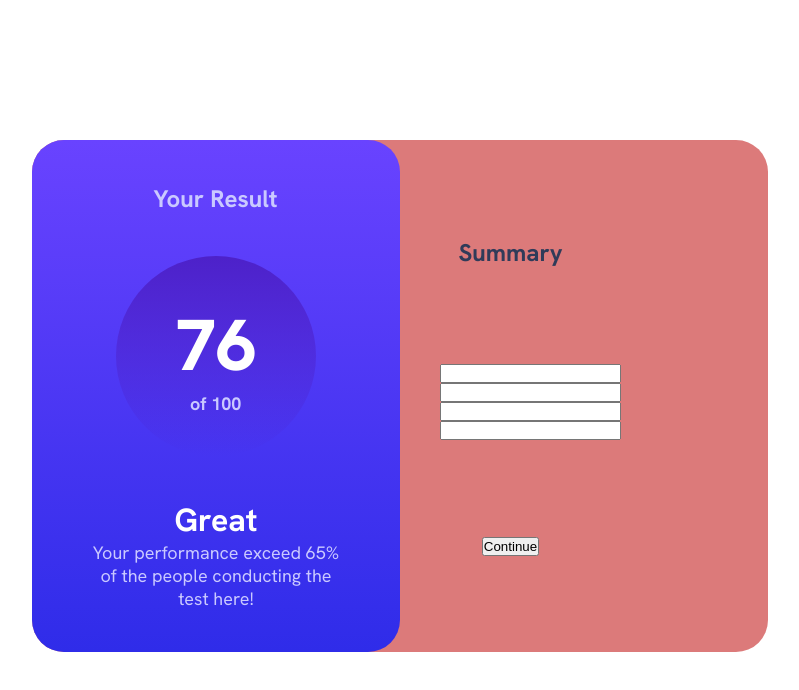
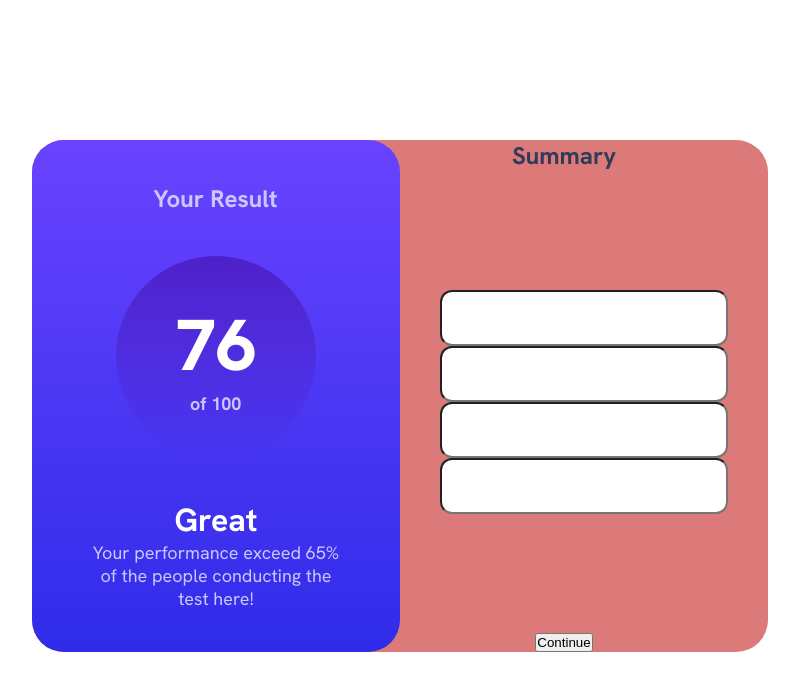
Before and after one commit to pablochka/SHUALEDURI-1, a plain HTML site: page index.html in a window 1280 px wide. Shown: the whole page, without its empty margins (240-1039 px from the left). Drawn offline with Linux system fonts and the light colour scheme.

Commit message:
did not change anything important
just tried space between to locate the items properly

```diff
--- a/style.css
+++ b/style.css
@@ -80,7 +80,7 @@ h5 {
 }
 .whiteside-container {
   display: flex;
-  justify-content: space-evenly;
+  justify-content: space-between;
   flex-direction: column;
   align-items: center;
 }
@@ -100,4 +100,15 @@ h5 {
 }
 li {
   list-style-type: none;
+  display: flex;
+  gap: 12px;
 }
+
+input {
+  border-radius: 12px;
+  width: 288px;
+  height: 56px;
+}
+.continue-container {
+  border-radius: 32px;
+}
```
